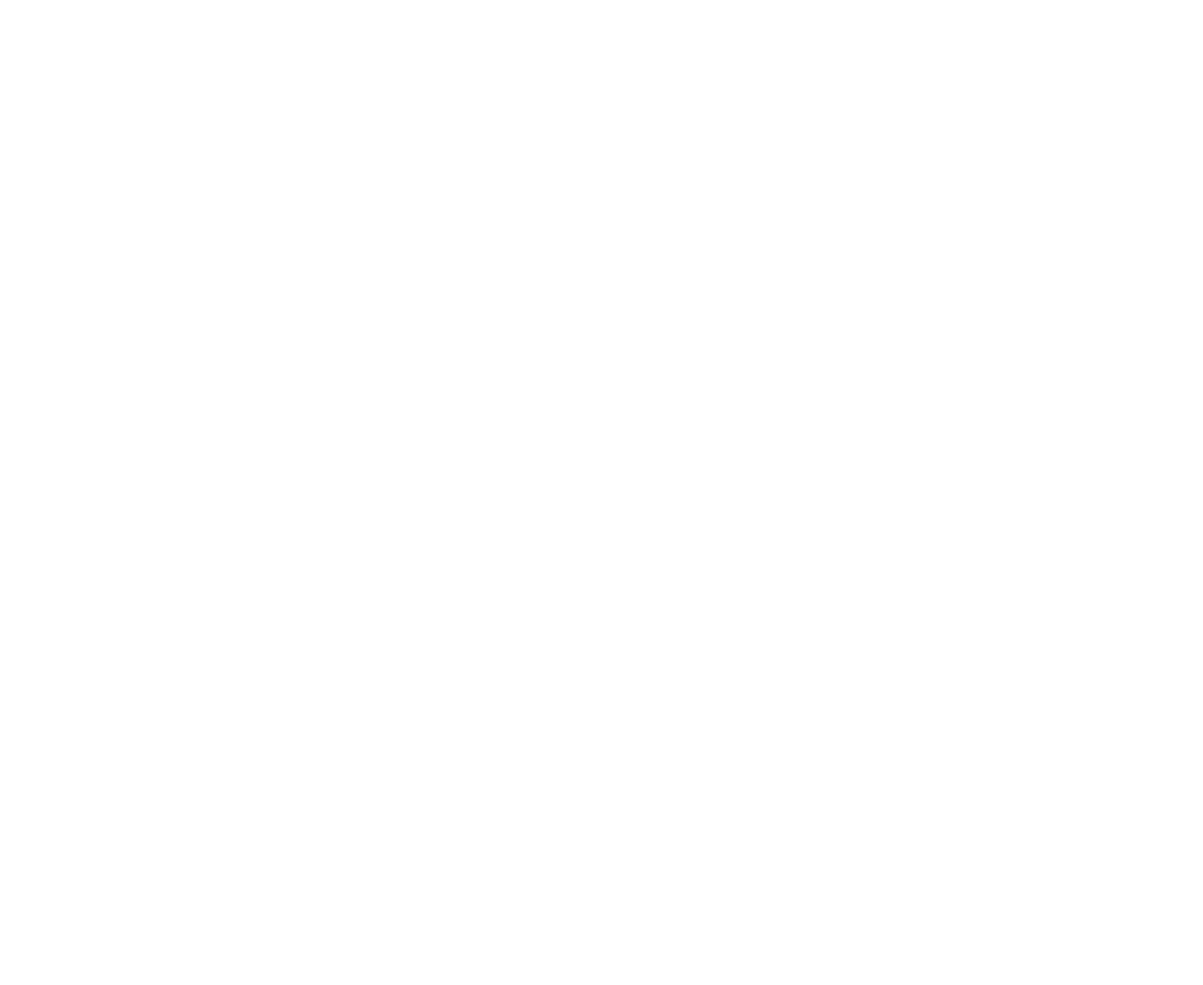
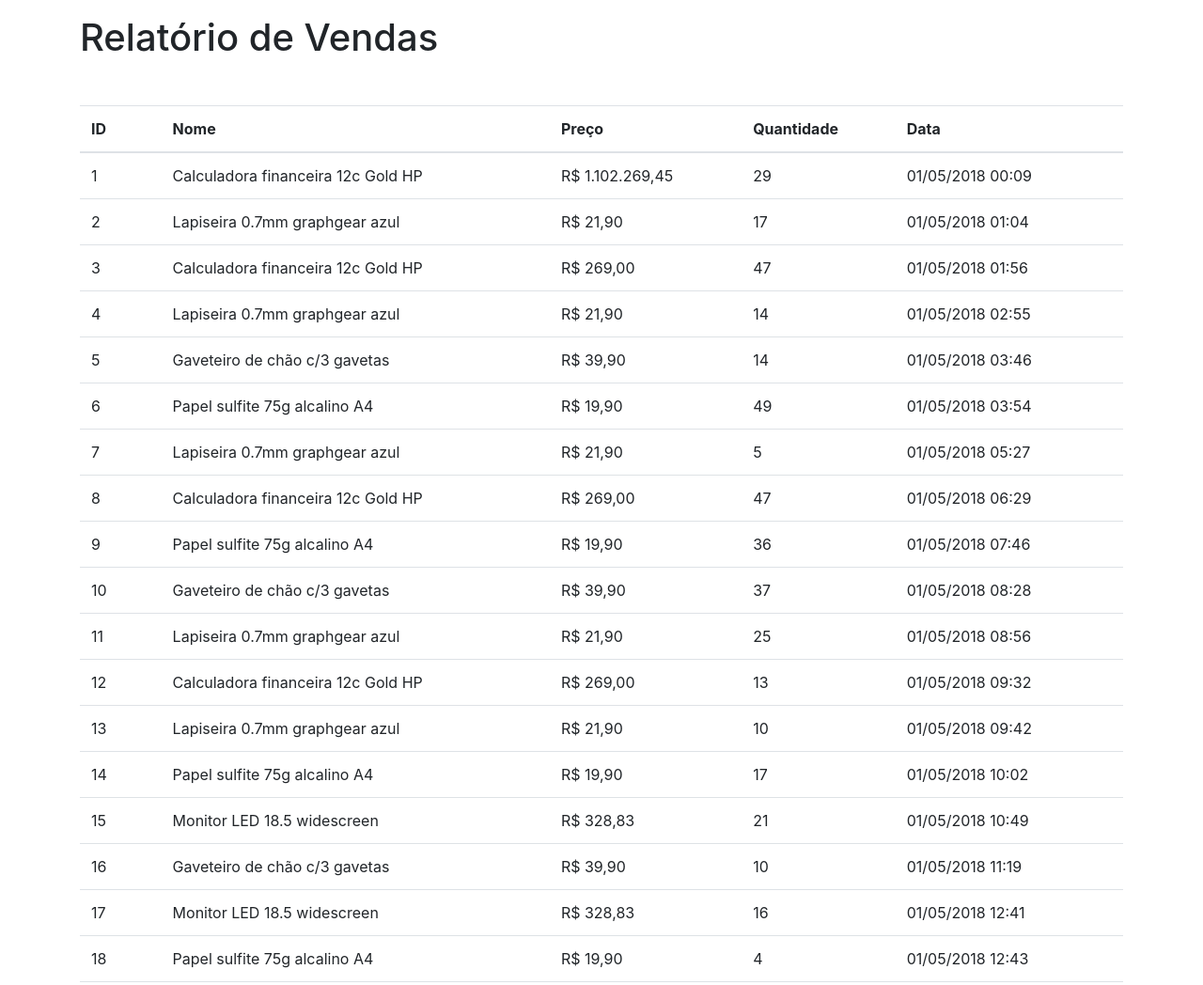
Before and after one commit to IgorBorgess/vue-exercises, a website: page sales/index.html in a window 1280 px wide. Shown: the top 1048 px of the page at 94% size. Before the commit the page ends 800 px from the top, so only its background shows below. Drawn offline with Linux system fonts and the light colour scheme.

Commit message:
[If applied] will code inside index.html in order to make use of a table based on the contents of sales.json.

```diff
--- a/sales/index.html
+++ b/sales/index.html
@@ -10,8 +10,60 @@
 
 <body>
 
+    <div id="app">
+        <div class="container">
+            <h1 class="mt-3">{{ title }}</h1>
+
+            <table class="mt-5 table">
+                <thead>
+                    <tr>
+                        <th>ID</th>
+                        <th>Nome</th>
+                        <th>Preço</th>
+                        <th>Quantidade</th>
+                        <th>Data</th>
+                    </tr>
+                </thead>
+                <tbody>
+                    <tr v-for="sale in sales">
+                        <td>{{ sale.id }}</td>
+                        <td>{{ sale.name }}</td>
+                        <td v-money="'R$'">{{ sale.price }}</td>
+                        <td>{{ sale.qtde }}</td>
+                        <td>{{ sale.date }}</td>
+                    </tr>
+                </tbody>
+            </table>
+        </div>
+    </div>
+
     <script>
-        // ...
+        Vue.directive('money', {
+            inserted(el, binding) {
+                const amount = parseFloat(el.innerHTML).toFixed(2)
+                    .replace('.', ',')
+                    .replace(/(\d)(?=(\d{3})+\,)/g, '$1.')
+                el.innerHTML = `${binding.value} ${amount}`
+            }
+        })
+
+        new Vue({
+            el: "#app",
+            data: {
+                title: "Relatório de Vendas",
+                sales: null
+            },
+            methods: {
+                getSales() {
+                    fetch('/data/sales.json')
+                        .then(resp => resp.json())
+                        .then(data => this.sales = data)
+                }
+            },
+            mounted() {
+                this.getSales()
+            }
+        })
     </script>
 </body>
 
```
Also changed, not shown: sales/data/sales.json.
